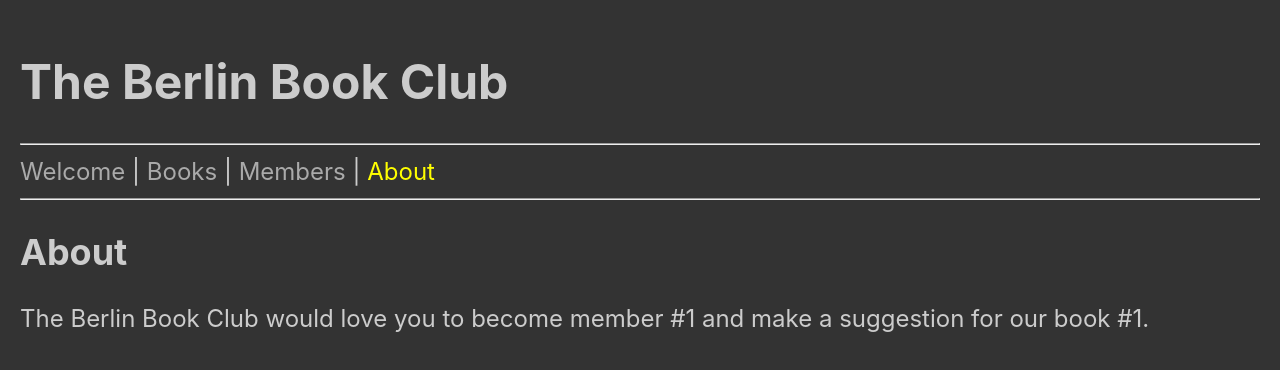
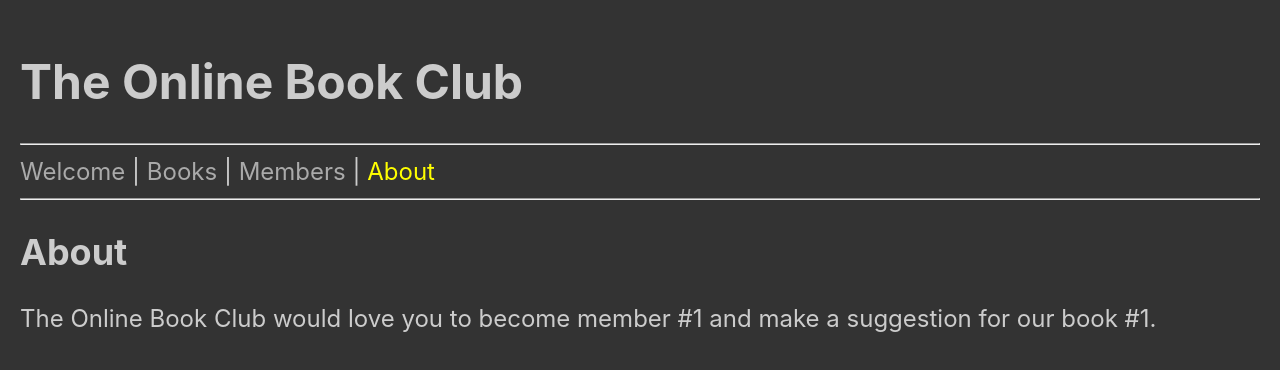
Before and after one commit to edwardtanguay/live-coding-advanced-react-usecontext-react-router, a React (Vite) app: page /about in a window 1280 px wide. Shown: the top 370 px of the page. Built offline with nearby package versions, Linux system fonts and the light colour scheme; no server answers.

Commit message:
siteTitle now in context

```diff
--- a/src/App.jsx
+++ b/src/App.jsx
@@ -56,7 +56,6 @@ function App() {
 						<PageAbout
 							books={books}
 							members={members}
-							siteTitle={siteTitle}
 						/>
 					}
 				/>
--- a/src/AppContext.jsx
+++ b/src/AppContext.jsx
@@ -3,7 +3,7 @@ import { createContext } from 'react';
 export const AppContext = createContext();
 
 export const AppProvider = ({ children }) => {
-	const siteTitle = 'The Berlin Book Club';
+	const siteTitle = 'The Online Book Club';
 
 	return (
 		<AppContext.Provider value={{
--- a/src/pages/PageAbout.jsx
+++ b/src/pages/PageAbout.jsx
@@ -1,4 +1,9 @@
-export const PageAbout = ({books, members, siteTitle}) => {
+import { useContext } from 'react';
+import { AppContext } from '../AppContext';
+
+export const PageAbout = ({books, members}) => {
+	const { siteTitle } = useContext(AppContext);
+
 	return (
 		<div className="page_about">
 			<h2>About</h2>
```
